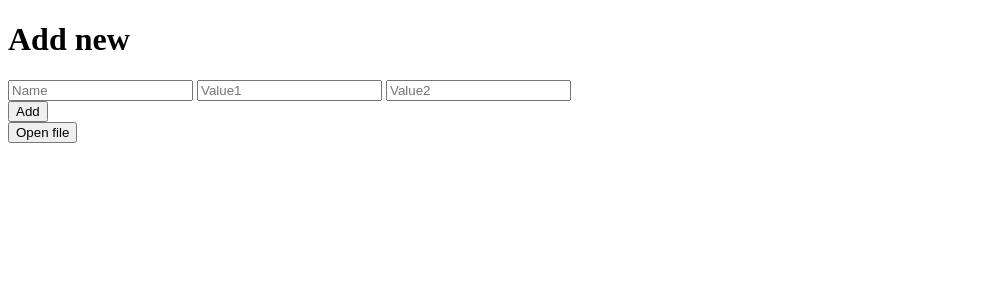
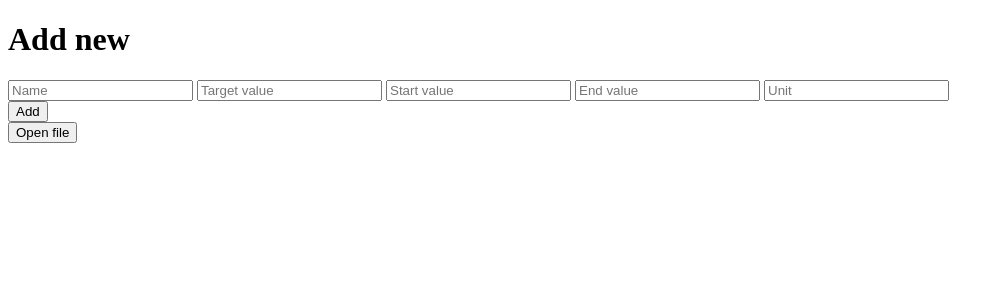
Before and after one commit to Dulme8556/digipalvelut-projekti, a SvelteKit app in the folder digipalvelut-projekti/: page / in a window 1280 px wide. Shown: the top 300 px of the page, without its empty margins (0-1004 px from the left). Built offline with nearby package versions, Linux system fonts and the light colour scheme.

Commit message:
read data is now added to a list

```diff
--- a/digipalvelut-projekti/src/components/add-new.svelte
+++ b/digipalvelut-projekti/src/components/add-new.svelte
@@ -4,29 +4,33 @@
 
     let lists = getContext('list');
 
-    let newIndicator = $state("");
-    let newValue1 = $state("");
-    let newValue2 = $state("");
+    let newName = $state("");
+    let newtarget = $state("");
+    let newStart = $state("");
+    let newEnd = $state("");
+    let newUnit = $state("");
 
     function addNew(event) {
         lists.list = [
             ...lists.list,
-            { indicator: newIndicator, value1: newValue1, value2: newValue2 },
+            { name: newName, target: newtarget, start: newStart, end: newEnd, unit: newUnit },
         ];
-        newIndicator = "";
-        newValue1 = "";
-        newValue2 = "";
-        console.log("add-new.svelte")
-        console.log({lists})
+        newName = "";
+        newtarget = "";
+        newStart = "";
+        newEnd = "";
+        newUnit = "";
     }
 </script>
 
 <div>
     <h1>Add new</h1>
     <div>
-        <input type="text" placeholder="Name" bind:value={newIndicator} />
-        <input type="text" placeholder="Value1" bind:value={newValue1} />
-        <input type="text" placeholder="Value2" bind:value={newValue2} />
+        <input type="text" placeholder="Name" bind:value={newName} />
+        <input type="text" placeholder="Target value" bind:value={newtarget} />
+        <input type="text" placeholder="Start value" bind:value={newStart} />
+        <input type="text" placeholder="End value" bind:value={newEnd} />
+        <input type="text" placeholder="Unit" bind:value={newUnit} />
     </div>
     <button onclick={addNew}>Add</button>
 </div>
--- a/digipalvelut-projekti/src/components/file-reader.svelte
+++ b/digipalvelut-projekti/src/components/file-reader.svelte
@@ -1,13 +1,14 @@
 <script>
+    import { getContext } from "svelte";
     import { writable } from "svelte/store";
     import * as XLSX from "xlsx";
+
+    let lists = getContext('list');
+    let list = [];
 
     let fileGiven = false;
     let clickEvent;
     const previewStore = writable('');
-
-    // temporary will be replaced with widely used list
-    let information = [];
 
     async function handleFileChange(file) {
         const data = await file.arrayBuffer();
@@ -16,14 +17,19 @@
         const jsonData = XLSX.utils.sheet_to_json(worksheet);
         previewStore.set(JSON.stringify(jsonData, null, 2));
 
-        let information = jsonData;
+        list = jsonData
 
         // temporary to see useful info
-        console.log(previewStore)
         console.log("Information:")
-        console.log(information)
-        console.log(information[0].Name)
-        console.log(information[1].End)
+        console.log(lists.list)
+        console.log(list)
+
+        list.forEach(element => {
+            lists.list = [
+                ...lists.list,
+                { name: element.Name, target: element.Target, start: element.Start, end: element.End, unit: element.Unit },
+            ];
+        });
     }
 
     function handleFileInput(event) {
@@ -35,7 +41,7 @@
 
     function fileFound() {
         if (fileGiven) {
-            information = [];
+            lists.list = [];
             previewStore.set('');
             clickEvent = '';
         }
@@ -52,10 +58,10 @@
     <input type="file" accept=".xlsx" bind:this={clickEvent} onchange={handleFileInput}>
     <button onclick={clickEvent.click(), fileFound}>Open file</button>
 
-    {#if fileGiven}
+    <!-- {#if fileGiven}
         <h2>Stuff inside the file</h2>
         <pre>
             {$previewStore}
         </pre>
-    {/if}
+    {/if} -->
 </div>
```
